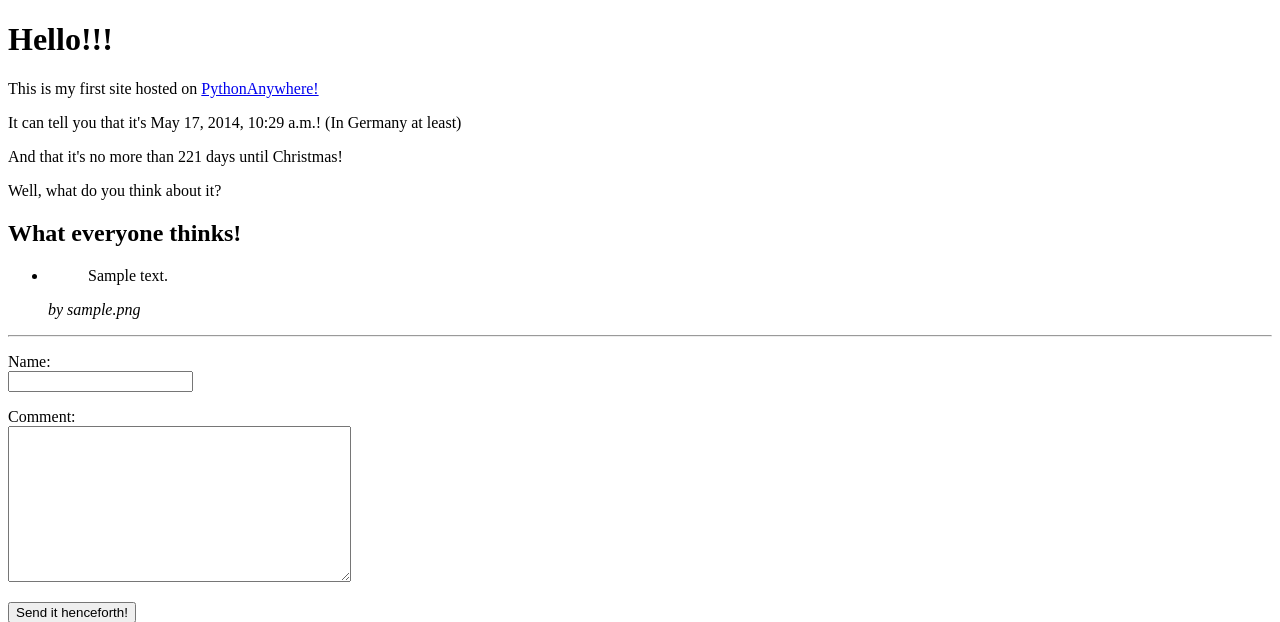
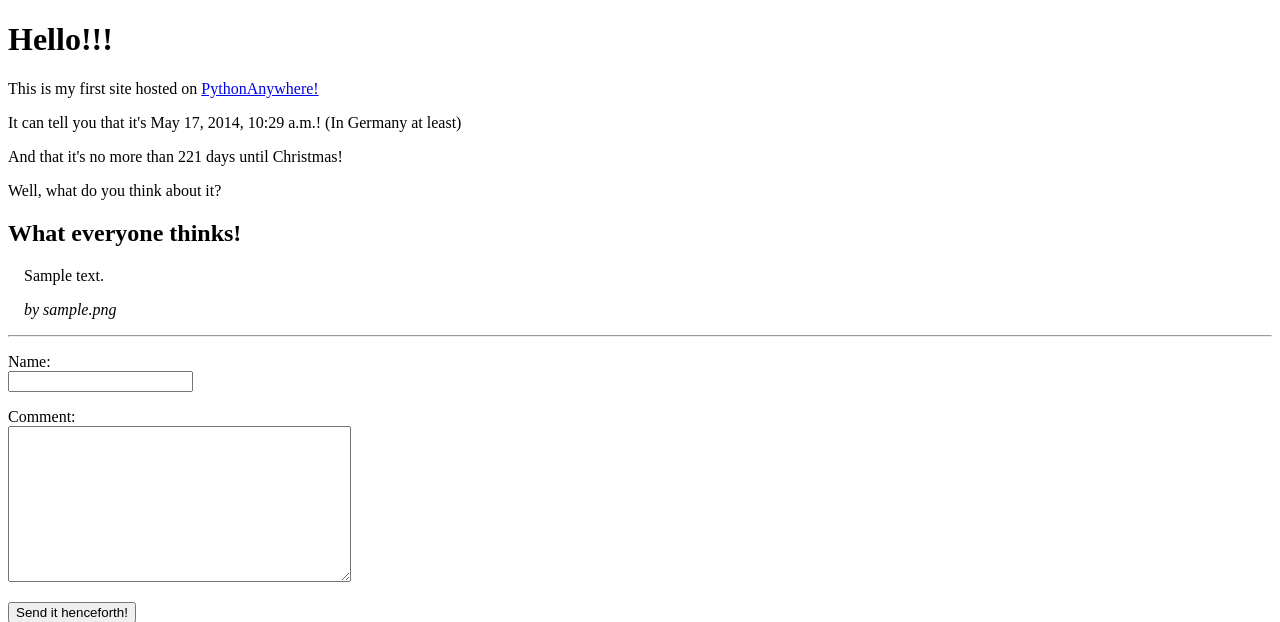
Before and after one commit to athalean/pythonanywhere_test, a Django app: page / in a window 1280 px wide. Shown: the top 622 px of the page. Run offline with Django 3.2, Linux system fonts and the light colour scheme; tables that the repository leaves empty hold one stand-in row (values such as "Sample post").

Commit message:
do some changes

```diff
--- a/panywhere/templates/home.html
+++ b/panywhere/templates/home.html
@@ -15,10 +15,10 @@
 
     <h2>What everyone thinks!</h2>
 
-    <ul style="">
+    <ul style="list-style: none; padding-left: 1em;">
     {% for comment in comments %}
         <li>
-            <blockquote>
+            <blockquote style="margin-left: 0px">
                 {{ comment.content }}
             </blockquote>
             <cite>by {{ comment.poster }}</cite>
```
